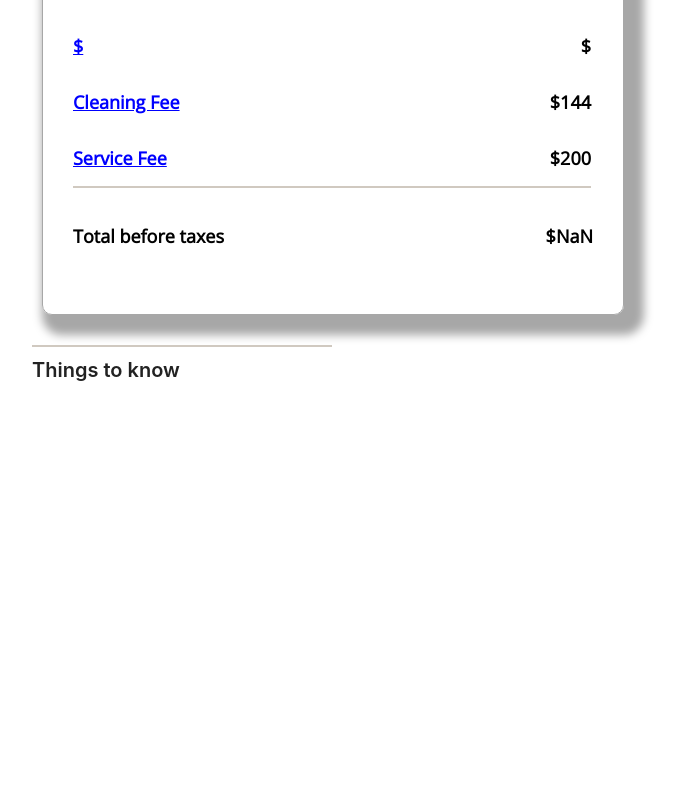
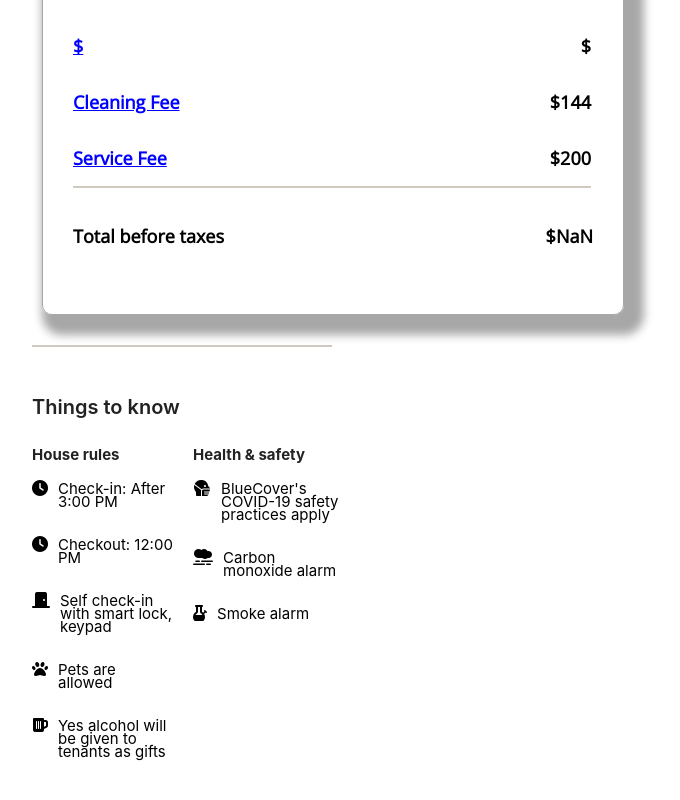
Before and after one commit to rusty619/house-for-rent, a React (Create React App) app in the folder client/: page /home/1 in a window 1280 px wide. Shown: the part 1788-2588 px from the top of the page, without its empty margins (278-958 px from the left). Before the commit the page ends 2188 px from the top, so only its background shows below. Built offline with nearby package versions, Linux system fonts and the light colour scheme; no server answers; a web font is replaced by a local one.

Commit message:
Donw with ThingsToKnow

```diff
--- a/client/src/App.css
+++ b/client/src/App.css
@@ -576,9 +576,9 @@ input[type="date"]:focus:before {
 
 .things-to-know{
   border-top: 2px solid #D0C9C0;
-  margin: 20px;
   margin-left: 310px;
   margin-right: 670px;
+  margin-bottom: 40px;
 }
 
 .things-to-know-title{
@@ -588,4 +588,41 @@ input[type="date"]:focus:before {
   font-weight: 600 !important;
   line-height: 20px !important;
   font-size: 20px;
+  margin-top: 50px;
 }
+
+.things-to-know-rows{
+  display: flex;
+}
+
+/* .things-to-know-first-column{
+
+} */
+
+.things-to-know-column-header{
+  color: rgb(34, 34, 34) !important;
+  font-family: Circular, -apple-system, BlinkMacSystemFont, Roboto, "Helvetica Neue", sans-serif !important;
+  font-weight: bold !important;
+  line-height: 20px !important;
+  font-size: 15px;
+  text-align: left;
+}
+
+.things-to-know-icon-with-text {
+  display: flex;
+}
+
+.things-to-know-column-text{
+  position: relative;
+  bottom: 13px;
+  left: 10px;
+  font-family: Circular, -apple-system, BlinkMacSystemFont, Roboto, "Helvetica Neue", sans-serif !important;
+  font-weight: 400 !important;
+  line-height: 13px !important;
+  font-size: 15px;
+  text-align: left;
+}
+
+.things-to-know-second-column{
+  margin-left: 30px;
+}
--- a/client/src/Components/ThingsToKnow.js
+++ b/client/src/Components/ThingsToKnow.js
@@ -4,6 +4,46 @@ const ThingsToKnow = () => {
     return(
     <div className="things-to-know">
         <h1 className="things-to-know-title">Things to know</h1>
+        <div className="things-to-know-rows">
+            <div className="things-to-know-first-column">
+                <p className="things-to-know-column-header">House rules</p>
+                <div className="things-to-know-icon-with-text">
+                    <i class="fa-solid fa-clock"></i>
+                    <p className="things-to-know-column-text">Check-in: After 3:00 PM </p>
+                </div>
+                <div className="things-to-know-icon-with-text">
+                    <i class="fa-solid fa-clock"></i>
+                    <p className="things-to-know-column-text">Checkout: 12:00 PM </p>
+                </div>
+                <div className="things-to-know-icon-with-text">
+                    <i class="fa-solid fa-door-closed"></i>
+                    <p className="things-to-know-column-text">Self check-in with smart lock, keypad </p>
+                </div>
+                <div className="things-to-know-icon-with-text">
+                    <i class="fa-solid fa-paw"></i>
+                    <p className="things-to-know-column-text">Pets are allowed </p>
+                </div>
+                <div className="things-to-know-icon-with-text">
+                    <i class="fa-solid fa-beer-mug-empty"></i>
+                    <p className="things-to-know-column-text">Yes alcohol will be given to tenants as gifts</p>
+                </div>
+            </div>
+            <div className="things-to-know-second-column">
+                <p className="things-to-know-column-header">Health & safety</p>
+                <div className="things-to-know-icon-with-text">
+                    <i class="fa-solid fa-head-side-mask"></i>
+                    <p className="things-to-know-column-text">BlueCover's COVID-19 safety practices apply </p>
+                </div>
+                <div className="things-to-know-icon-with-text">
+                    <i class="fa-solid fa-smog"></i>
+                    <p className="things-to-know-column-text">Carbon monoxide alarm </p>
+                </div>
+                <div className="things-to-know-icon-with-text">
+                    <i class="fa-solid fa-bong"></i>
+                    <p className="things-to-know-column-text">Smoke alarm </p>
+                </div>
+            </div>
+        </div>
     </div>)
 }
 
```
